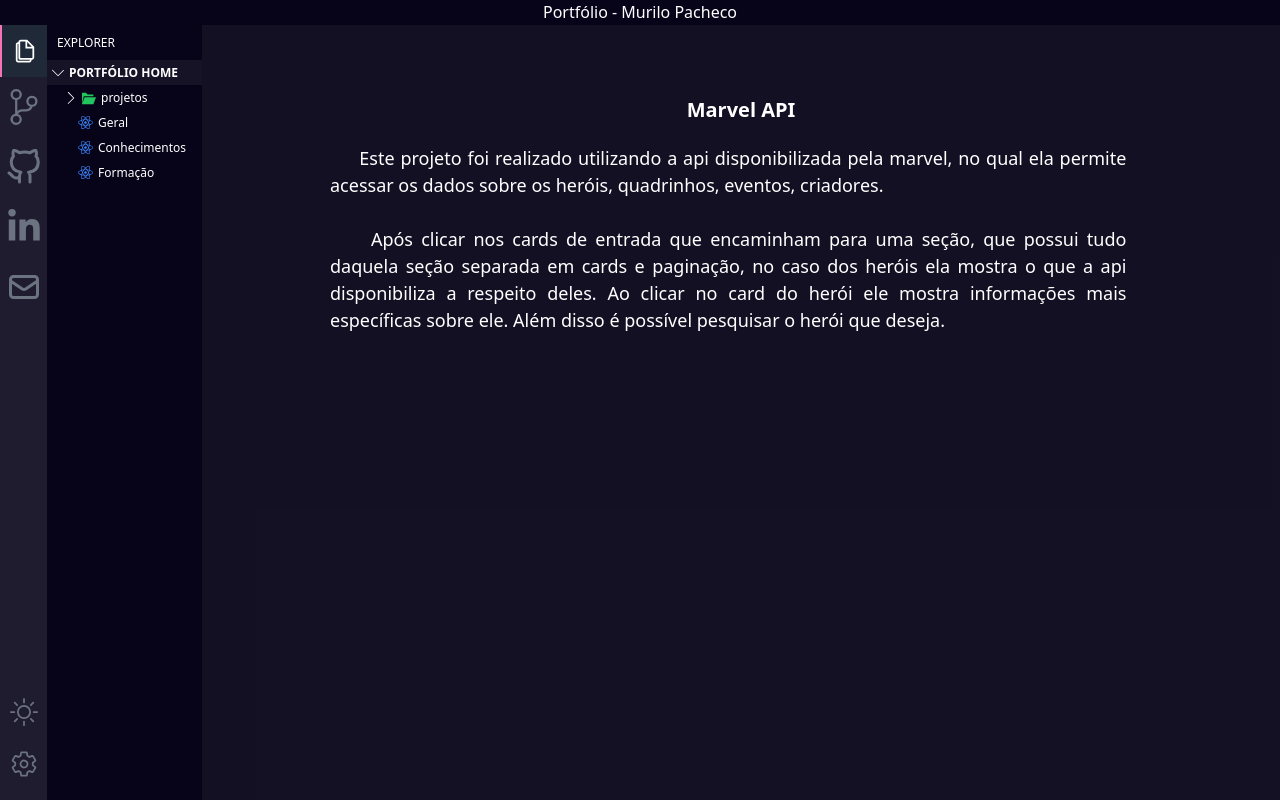
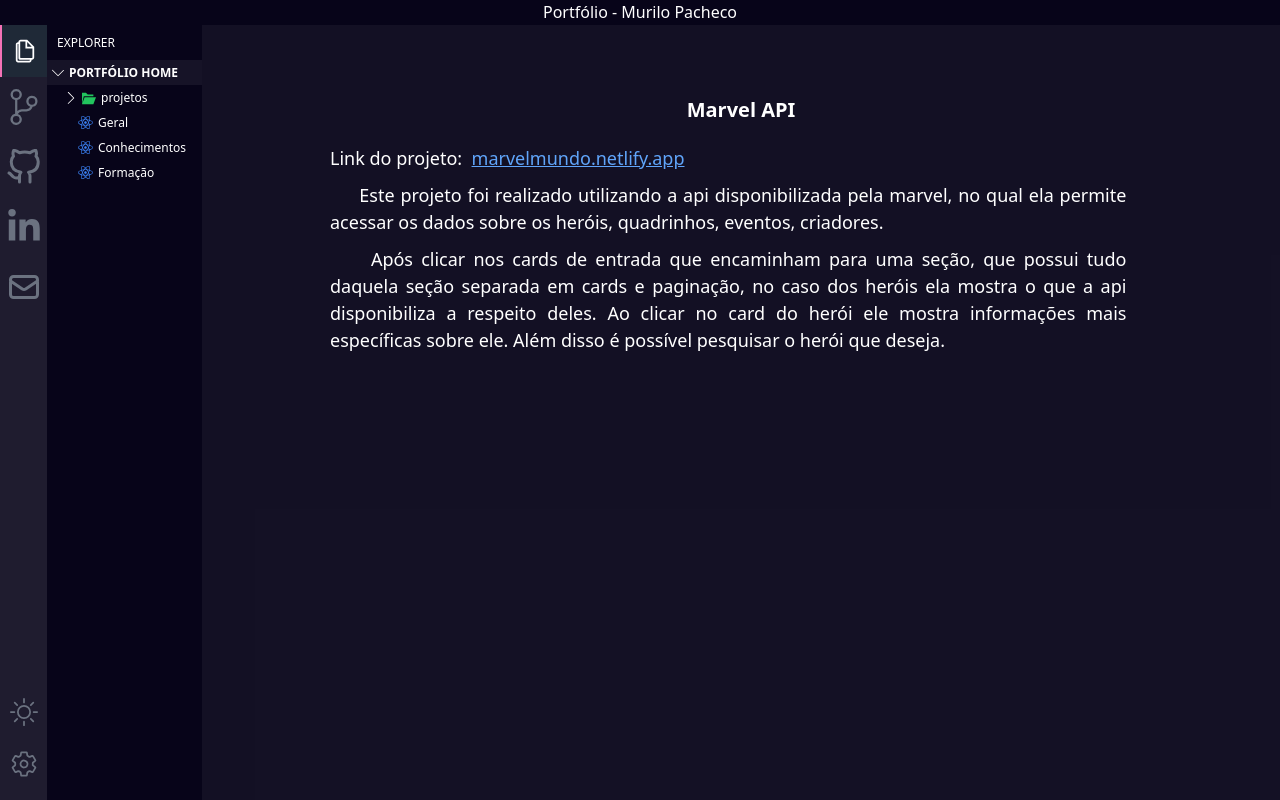
Before and after one commit to murilopacheco98/portfolioOficial, a React (Create React App) app: page /projetos/marvel-api in a window 1280 px wide. Built offline with nearby package versions, Linux system fonts and the light colour scheme.

Commit message:
link marvel projeto

```diff
--- a/src/pages/projetos/marvelApi/MarvelApi.tsx
+++ b/src/pages/projetos/marvelApi/MarvelApi.tsx
@@ -30,6 +30,14 @@
             Marvel API
           </div>
           <div className="mb-[40px] font-light mx-[5vw] lg:ml-[10vw] lg:mr-[12vw] text-[16px] lg:text-[18px] text-justify">
+            Link do projeto:
+            <a
+              href="https://marvelmundo.netlify.app"
+              target="_blank"
+              rel="noreferrer"
+            >
+              marvelmundo.netlify.app
+            </a>
             <div>
               &nbsp;&nbsp;&nbsp;&nbsp;&nbsp;Este projeto foi realizado
               utilizando a api disponibilizada pela marvel, no qual ela permite
@@ -62,12 +70,22 @@
             Marvel API
           </div>
           <div className="mb-[40px] font-light mx-[5vw] lg:ml-[10vw] lg:mr-[12vw] text-[16px] lg:text-[18px] text-justify">
-            <div>
+            <div className="mb-[10px]">
+              Link do projeto: &nbsp;
+              <a
+                href="https://marvelmundo.netlify.app"
+                target="_blank"
+                rel="noreferrer"
+                className="underline text-blue-400 hover:text-blue-500"
+              >
+                marvelmundo.netlify.app
+              </a>
+            </div>
+            <div className="mb-[10px]">
               &nbsp;&nbsp;&nbsp;&nbsp;&nbsp;Este projeto foi realizado
               utilizando a api disponibilizada pela marvel, no qual ela permite
               acessar os dados sobre os heróis, quadrinhos, eventos, criadores.
             </div>
-            <br />
             <div>
               &nbsp;&nbsp;&nbsp;&nbsp;&nbsp;Após clicar nos cards de entrada que
               encaminham para uma seção, que possui tudo daquela seção separada
```
